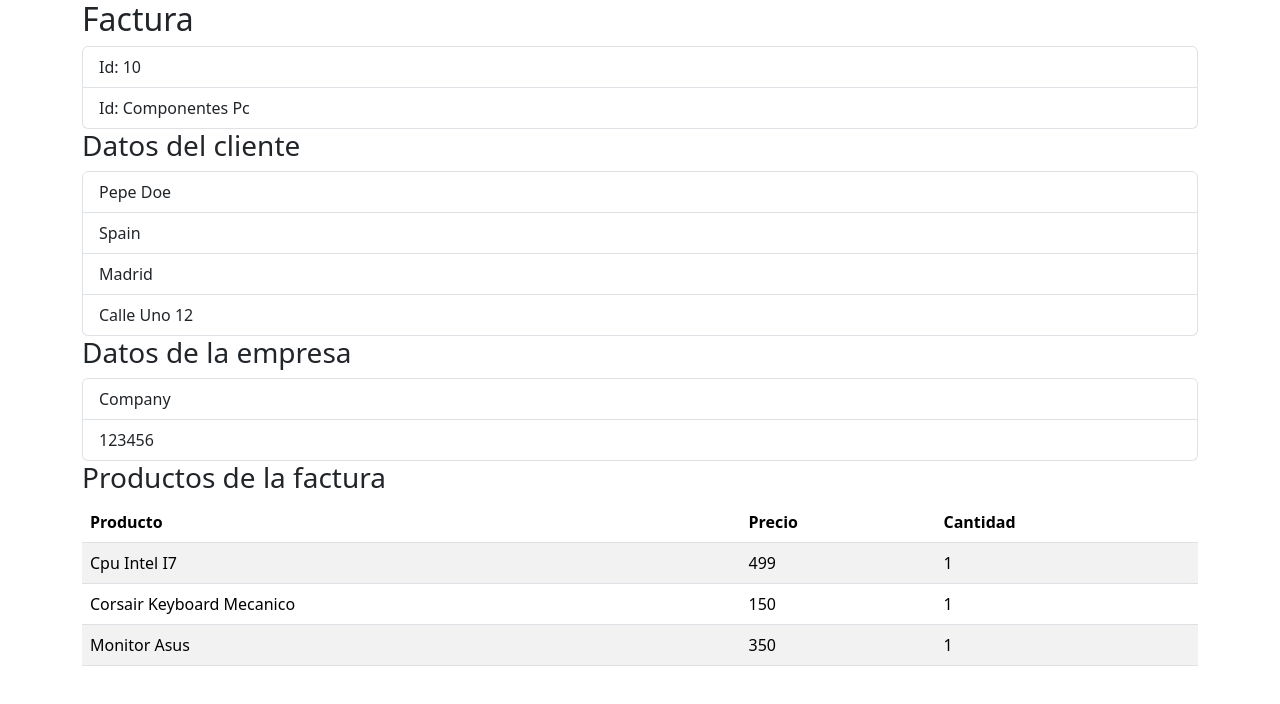
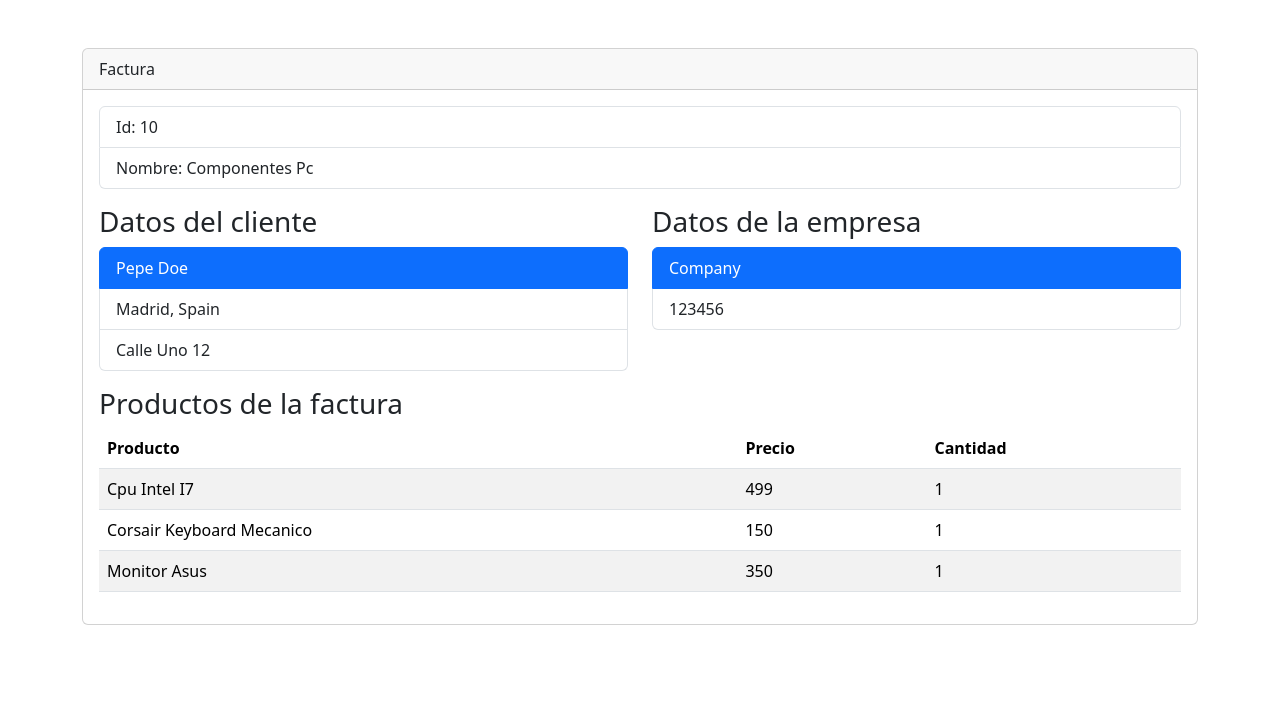
Before and after one commit to diegantos/react-invoice-app, a React (Vite) app: page / in a window 1280 px wide. Shown: the top 704 px of the page. Built offline with nearby package versions, Linux system fonts and the light colour scheme.

Commit message:
bootstrap styles

```diff
--- a/src/Components/InvoiceApp/InvoiceApp.jsx
+++ b/src/Components/InvoiceApp/InvoiceApp.jsx
@@ -8,34 +8,42 @@ export const InvoiceApp = () => {
     const { name: nameClient, lastName, address } = client
     const { country, city, street, number } =  address
     const { name: companyName, fiscalNumber } = company
-    // const { product, price, quantity } = items
 
     return (
       <>
         <div className="container">
-          <h2>Factura</h2>
+          <div className="card my-5">
+            <div className="card-header">Factura</div>
+            <div className="card-body">
               <ul className="list-group">
                 <li className="list-group-item">Id: {id}</li>
-            <li className="list-group-item">Id: {name}</li>
+                <li className="list-group-item">Nombre: {name}</li>
               </ul>
 
+              <div className="row my-3">
+                <div className="col">
                   <h3>Datos del cliente</h3>
                   <ul className="list-group">
-            <li className="list-group-item">
+                    <li className="list-group-item active">
                       {nameClient} {lastName}
                     </li>
-            <li className="list-group-item">{country}</li>
-            <li className="list-group-item">{city}</li>
+                    <li className="list-group-item">
+                      {city}, {country}
+                    </li>
                     <li className="list-group-item">
                       {street} {number}
                     </li>
                   </ul>
+                </div>
 
+                <div className="col">
                   <h3>Datos de la empresa</h3>
                   <ul className="list-group">
-            <li className="list-group-item">{companyName}</li>
+                    <li className="list-group-item active">{companyName}</li>
                     <li className="list-group-item">{fiscalNumber}</li>
                   </ul>
+                </div>
+              </div>
 
               <h3>Productos de la factura</h3>
               <table className="table table-striped table-hover">
@@ -57,6 +65,8 @@ export const InvoiceApp = () => {
                 </tbody>
               </table>
             </div>
+          </div>
+        </div>
       </>
     );
 }
```
Lines whose indentation alone changed are shown as unchanged.
